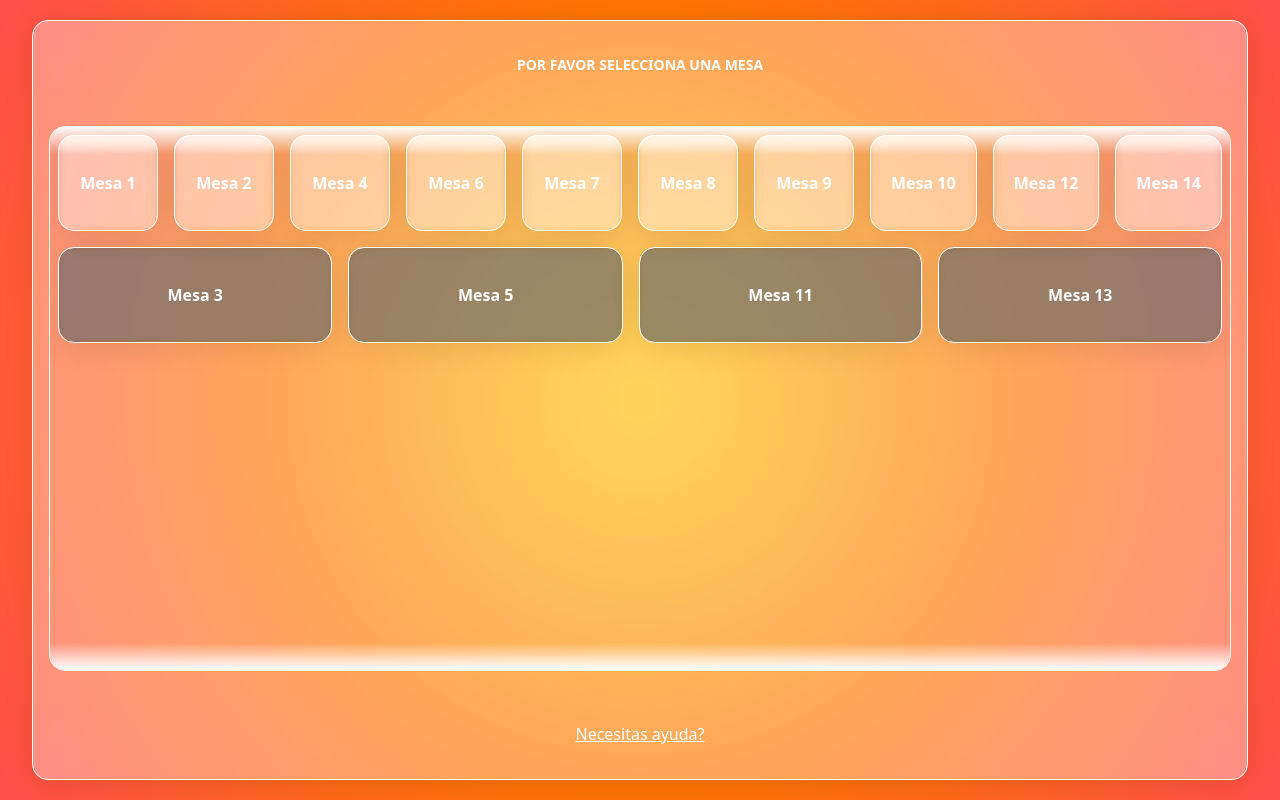
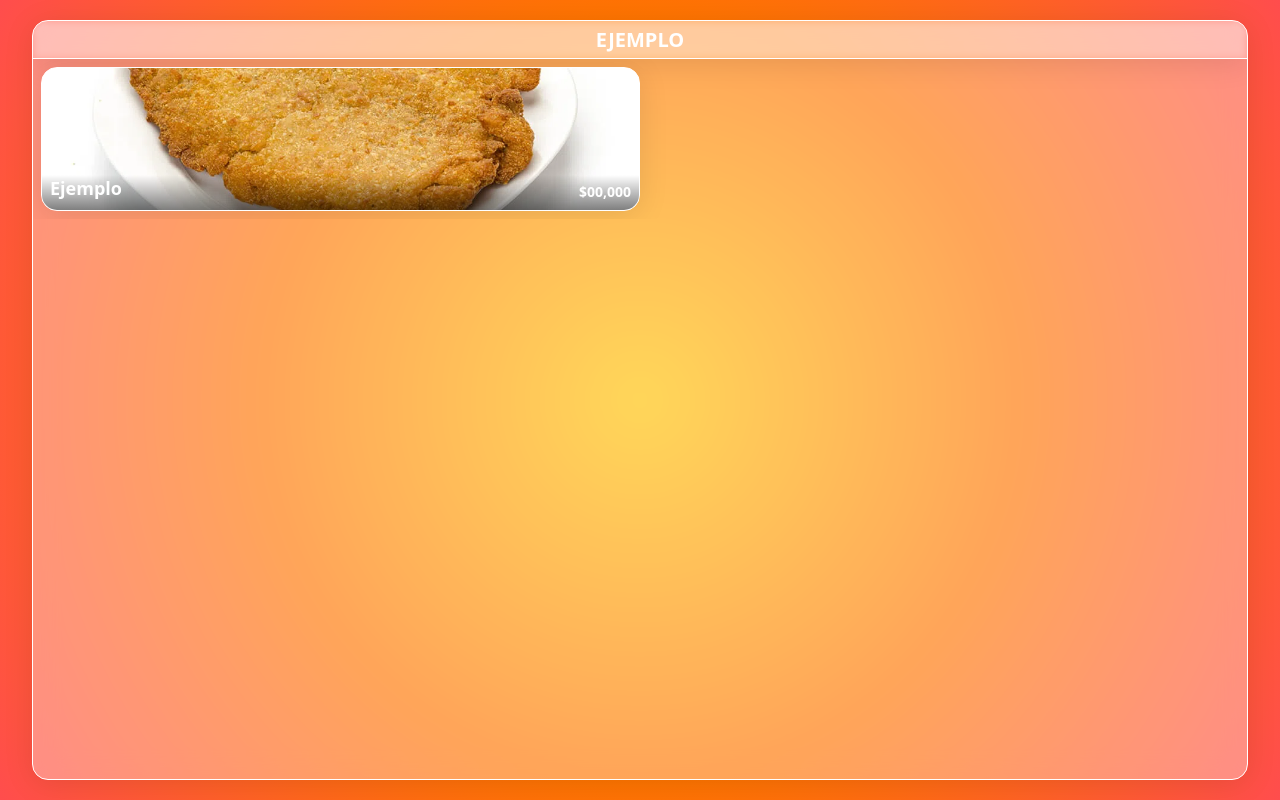
Before and after one commit to 3-TIC-ORT/proyecto-3-pedilo, a Next.js app: page / in a window 1280 px wide. Built offline with nearby package versions, Linux system fonts and the light colour scheme.

Commit message:
menu 1/4 terminado

```diff
--- /dev/null
+++ b/app/components/menu/menu.css
@@ -0,0 +1,93 @@
+.menuContainer {
+    width: 100%;
+    height: 100%;
+
+    display: flex;
+    flex-direction: column;
+    align-items: center;
+}
+
+.header {
+    background: rgba(255, 255, 255, 0.1);
+    box-shadow: 0 4px 30px rgba(0, 0, 0, 0.1);
+    backdrop-filter: blur(3.75px);
+    -webkit-backdrop-filter: blur(3.75px);
+    border-bottom: 1px solid rgba(255, 255, 255, 1);
+
+    width: 100%;
+    height: 40px;
+
+    display: flex;
+    align-items: center;
+    justify-content: center;
+    font-weight: 800;
+    font-size: 20px;
+    text-transform: uppercase;
+}
+
+.content {
+    width: 100%;
+    height: 100%;
+    display: flex;
+    justify-content: center;
+    gap: 8px;
+}
+
+.section {
+    width: 100%;
+    height: 160px;
+    display: flex;
+    overflow-x: scroll;
+    padding: 8px;
+}
+
+.item {
+    display: flex;
+    align-items: flex-end;
+    justify-content: space-between;
+    padding: 8px;
+
+    width: 50%;
+    height: 100%;
+
+    border-radius: 16px;
+    box-shadow: 0 4px 30px rgba(0, 0, 0, 0.1);
+    border: 1px solid rgba(255, 255, 255, 1);
+    cursor: pointer;
+    background-size: cover;
+    background-position: center;
+    position: relative;
+    overflow: hidden;
+}
+
+h1 {
+    font-size: 18px;
+    width: auto;
+    font-weight: 600;
+    text-align: start;
+    z-index: 1;
+}
+
+p {
+    font-size: 14px;
+    width: auto;
+    font-weight: 600;
+    text-align: end;
+    z-index: 1;
+}
+
+.shadow-bottom {
+    background: linear-gradient(180deg, rgba(0,0,0,0) 0%, rgba(0,0,0,0.5) 100%);
+    position: absolute;
+    width: 100%;
+    height: 25%;
+    bottom: 0;
+    left: 0;
+    transition: all 1s;
+}
+
+.item:hover {
+    .shadow-bottom {
+        height: 50%;
+    }
+}
--- /dev/null
+++ b/app/components/menu/menu.tsx
@@ -0,0 +1,26 @@
+import React from 'react'
+import './menu.css'
+
+function Menu() {
+    const restaurantName = 'Ejemplo'
+    const foodName = 'Ejemplo'
+    const foodPrice = '00,000'
+    const foodPhoto = '/media/milanesa.webp'
+
+  return (
+    <div className='menuContainer'>
+      <div className="header">{restaurantName}</div>
+      <div className="content">
+        <div className="section">
+            <div className="item" style={{"backgroundImage" : `url(${foodPhoto})`}}>
+                <h1>{foodName}</h1>
+                <p>${foodPrice}</p>
+                <div className="shadow-bottom"></div>
+            </div>
+        </div>
+      </div>
+    </div>
+  )
+}
+
+export default Menu
--- a/app/components/tableSelect/tableSelect.css
+++ b/app/components/tableSelect/tableSelect.css
@@ -0,0 +1,92 @@
+.tableSelect {
+    width: 100%;
+    height: 100%;
+    padding: 16px;
+    gap: 16px;
+
+    display: flex;
+    flex-wrap: wrap;
+    align-items: center;
+    justify-content: space-around;
+    flex-direction: row;
+  }
+
+  h1 {
+    font-size: 14px;
+
+    font-weight: 800;
+    text-transform: uppercase;
+    text-align: center;
+  }
+
+  .tableCardsContent {
+    width: 100%;
+    height: 75%;
+    position: relative;
+    border-radius: 16px;
+    border: 1px solid rgba(255, 255, 255, 1);
+    overflow: hidden;
+  }
+
+  .tableCards {
+    width: 100%;
+    height: 100%;
+    padding: 8px;
+    gap: 16px;
+
+    display: flex;
+    flex-wrap: wrap;
+    align-content: flex-start;
+    justify-content: space-around;
+    overflow: scroll;
+
+    position: relative;
+  }
+
+  .blur-top, .blur-bottom {
+    position: absolute;
+    width: 100%;
+    height: 10%;
+  }
+
+  .blur-top {
+    top: 0;
+    left: 0;
+    background: linear-gradient(0deg, rgba(255,255,255,0) 50%, rgba(255,255,255,1) 100%);
+  }
+
+  .blur-bottom {
+    bottom: 0;
+    left: 0;
+    background: linear-gradient(180deg, rgba(255,255,255,0) 50%, rgba(255,255,255,1) 100%);
+  }
+
+  .tableCard {
+    flex-grow: 1;
+    min-width: 100px;
+    max-height: 96px;
+    height: 100%;
+
+    background: rgba(255, 255, 255, 0.1);
+    border-radius: 16px;
+    box-shadow: 0 4px 30px rgba(0, 0, 0, 0.1);
+    backdrop-filter: blur(3.75px);
+    -webkit-backdrop-filter: blur(3.75px);
+    border: 1px solid rgba(255, 255, 255, 1);
+    cursor: pointer;
+
+    display: flex;
+    align-items: center;
+    justify-content: center;
+
+    font-weight: 800;
+  }
+
+  .occupied {
+    background: rgba(55, 55, 55, 0.5);
+    position: relative;
+  }
+
+  .help {
+    text-decoration: underline;
+  }
--- a/app/components/tableSelect/tableSelect.tsx
+++ b/app/components/tableSelect/tableSelect.tsx
@@ -1,4 +1,7 @@
+// Pantalla de seleccion de mesa, en caso de ingresar con enlace y no con QR
+
 import React from 'react'
+import './tableSelect.css'
 
 // Esta funcion es para cargar cada mesa, si esta ocupada, le pone la class occupied
 function TableCard({ number, isOccupied }) {
--- a/app/globals.css
+++ b/app/globals.css
@@ -38,97 +38,5 @@ body {
   display: flex;
   align-items: center;
   justify-content: center;
-}
-
-.tableSelect {
-  width: 100%;
-  height: 100%;
-  padding: 16px;
-  gap: 16px;
-
-  display: flex;
-  flex-wrap: wrap;
-  align-items: center;
-  justify-content: space-around;
-  flex-direction: row;
-}
-
-h1 {
-  font-size: 14px;
-
-  font-weight: 800;
-  text-transform: uppercase;
-  text-align: center;
-}
-
-.tableCardsContent {
-  width: 100%;
-  height: 75%;
-  position: relative;
-  border-radius: 16px;
-  border: 1px solid rgba(255, 255, 255, 1);
   overflow: hidden;
 }
-
-.tableCards {
-  width: 100%;
-  height: 100%;
-  padding: 8px;
-  gap: 16px;
-
-  display: flex;
-  flex-wrap: wrap;
-  align-content: flex-start;
-  justify-content: space-around;
-  overflow: scroll;
-
-  position: relative;
-}
-
-.blur-top, .blur-bottom {
-  position: absolute;
-  width: 100%;
-  height: 10%;
-}
-
-.blur-top {
-  top: 0;
-  left: 0;
-  background: linear-gradient(0deg, rgba(255,255,255,0) 50%, rgba(255,255,255,1) 100%);
-}
-
-.blur-bottom {
-  bottom: 0;
-  left: 0;
-  background: linear-gradient(180deg, rgba(255,255,255,0) 50%, rgba(255,255,255,1) 100%);
-}
-
-.tableCard {
-  flex-grow: 1;
-  min-width: 100px;
-  max-height: 96px;
-  height: 100%;
-
-  background: rgba(255, 255, 255, 0.1);
-  border-radius: 16px;
-  box-shadow: 0 4px 30px rgba(0, 0, 0, 0.1);
-  backdrop-filter: blur(3.75px);
-  -webkit-backdrop-filter: blur(3.75px);
-  border: 1px solid rgba(255, 255, 255, 1);
-  cursor: pointer;
-
-  display: flex;
-  align-items: center;
-  justify-content: center;
-
-  font-weight: 800;
-}
-
-.occupied {
-  background: rgba(55, 55, 55, 0.5);
-  position: relative;
-}
-
-.help {
-  text-decoration: underline;
-}
--- a/app/page.tsx
+++ b/app/page.tsx
@@ -1,10 +1,11 @@
 import Image from "next/image";
 import TableSelect from "./components/tableSelect/tableSelect";
+import Menu from "./components/menu/menu";
 
 export default function App() {
   return (
     <div className="masterContainer">
-      <TableSelect />
+      <Menu/>
     </div>
   );
 }
```
Also changed, not shown: public/media/milanesa.webp (added).
